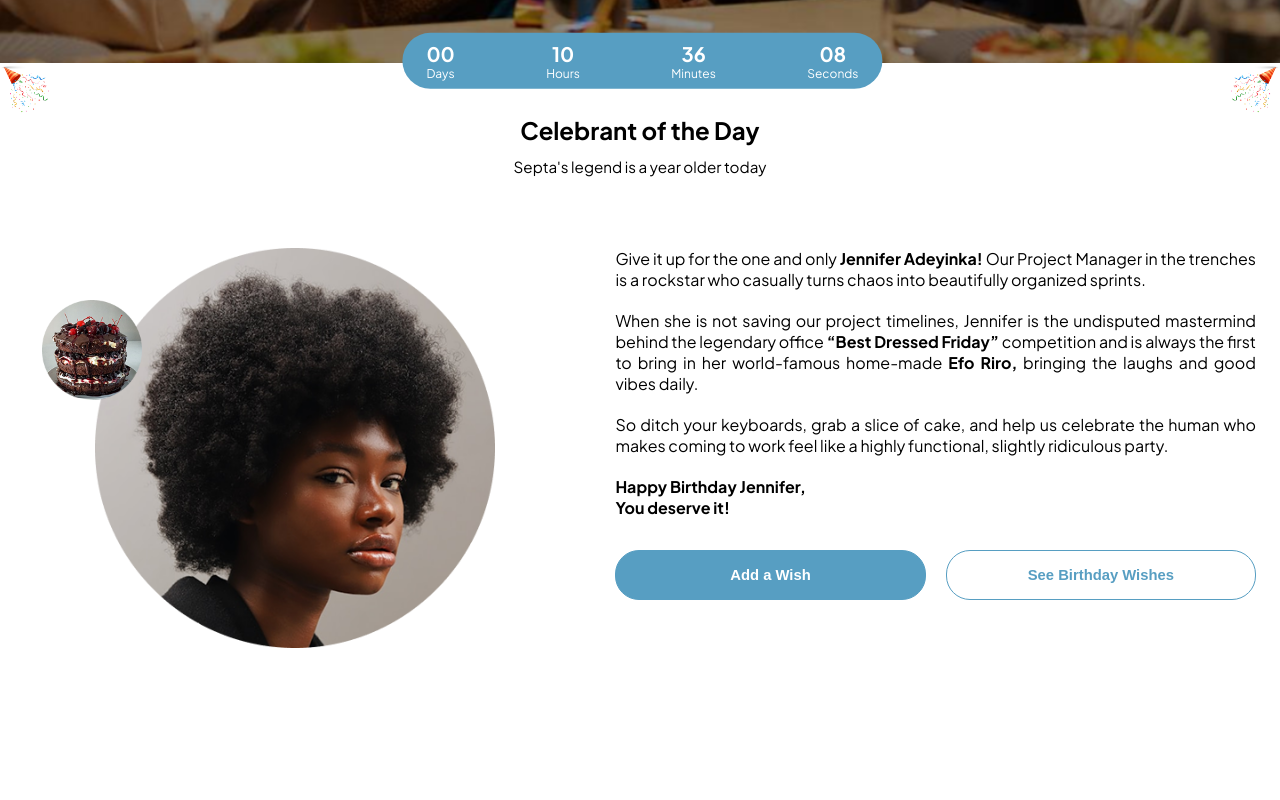
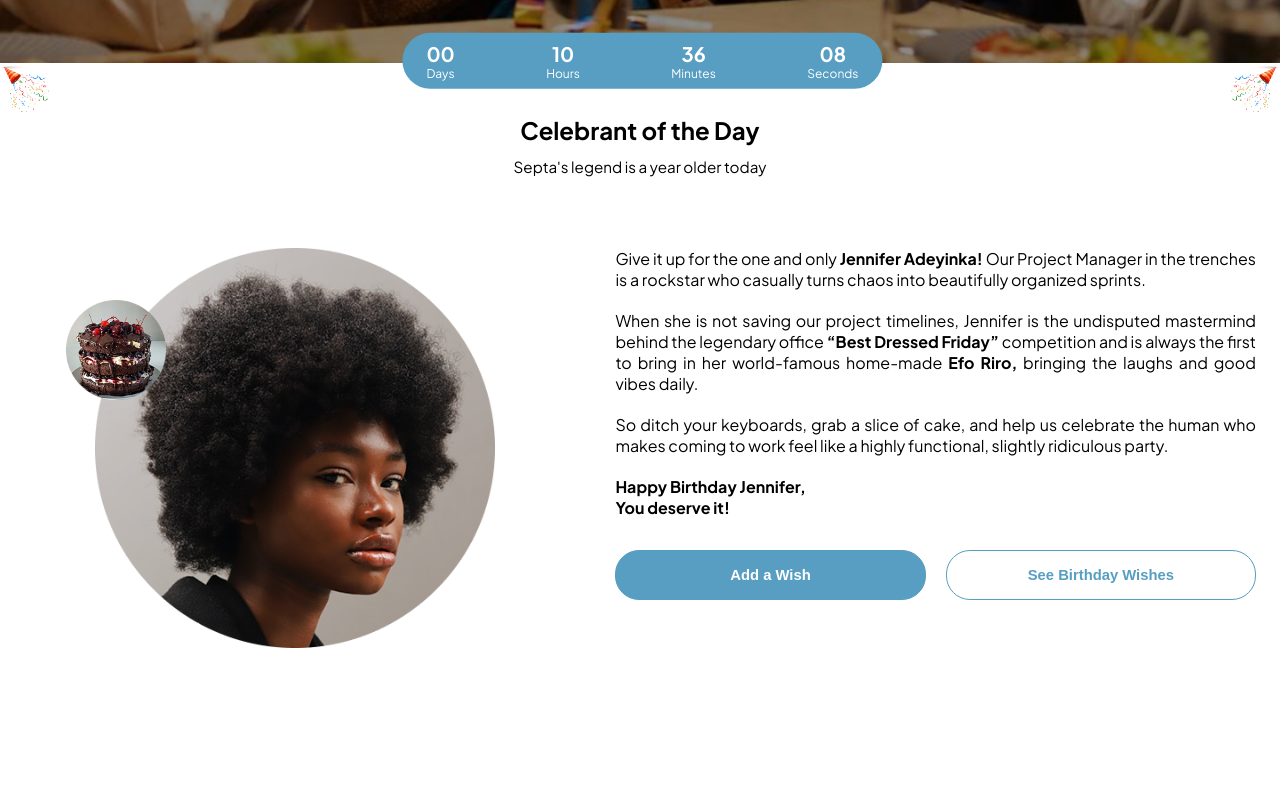
Before and after one commit to pvto12/capstone-project, a plain HTML site: page index.html in a window 1280 px wide. Shown: the part 737-1537 px from the top of the page. Drawn offline with Linux system fonts and the light colour scheme.

Commit message:
capstone_project: 16

```diff
--- a/css/styles.css
+++ b/css/styles.css
@@ -657,12 +657,8 @@ footer .right .logo-text p {
 	.images img:last-child {
 		position: absolute;
 		top: 10%;
-		left: -0.4%;
-
-		/* z-index: 150; */
-		transform: translate(10%, -0.4%);
-
-		/* border: 2px solid green; */
+		left: 4%;
+		transform: translate(10%, 4%);
 	}
 
 	/* .right img {
@@ -706,14 +702,10 @@ footer .right .logo-text p {
 
 @media (min-width: 1100px) {
 	.images img:last-child {
-		position: absolute;
+		/* position: absolute;
 		top: 10%;
 		left: -0.4%;
-
-		/* z-index: 150; */
-		transform: translate(10%, -0.4%);
-
-		/* border: 2px solid green; */
+		transform: translate(10%, -0.4%); */
 	}
 }
 
```
